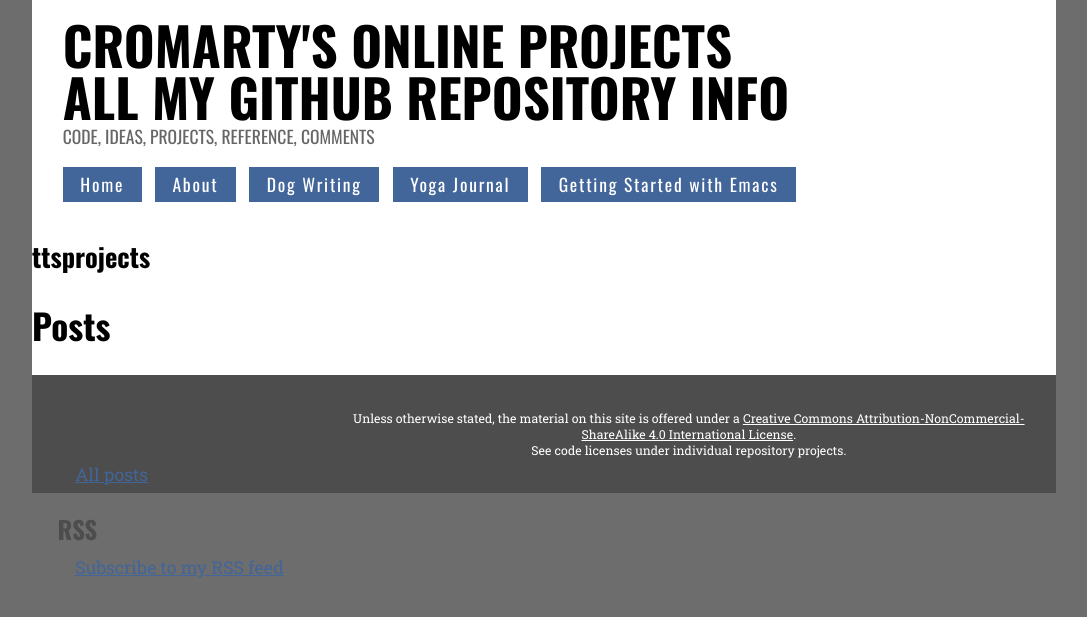
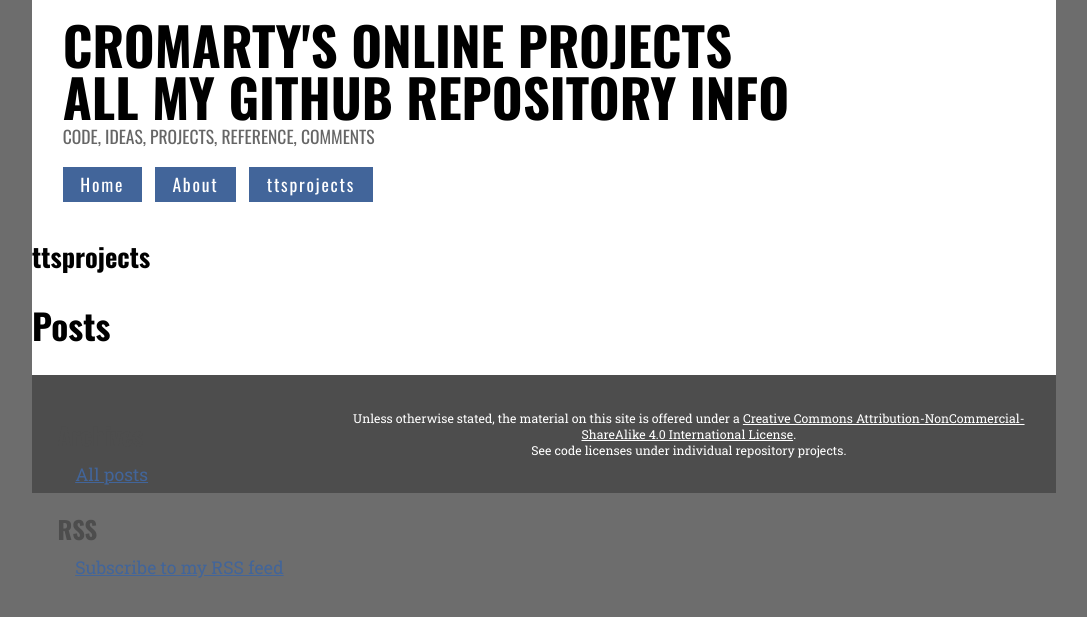
Before and after one commit to cromarty/cromarty.github.io, a Jekyll site: the page built from index.html, in a window 1280 px wide. Shown: the top 617 px of the page, without its empty margins (96-1183 px from the left). Built offline with Jekyll 4.4.1, drawn with Linux system fonts in a browser that asks for light colours; the list of posts is cut into pages by our own code.

Commit message:
On branch master Changes to be committed:
	modified:   _layouts/default.html

```diff
--- a/_layouts/default.html
+++ b/_layouts/default.html
@@ -30,9 +30,7 @@
 <ul class="menu">
   <li><a href="{{site.baseurl}}/index.html" title="Articles">Home</a></li>
   <li><a href="{{site.baseurl}}/about/" title="learn more">About</a></li>
-  <li><a href="{{site.baseurl}}/dogwriting/">Dog Writing</a></li>
-  <li><a href="{{site.baseurl}}/yogajournal/" title="Yoga Journal">Yoga Journal</a></li>
-<li><a href="{{site.baseurl}}/emacs">Getting Started with Emacs</a></li>
+  <li><a href="{{site.baseurl}}/ttsprojects/">ttsprojects</a></li>
   </ul>
 </nav>
 </header>
```
